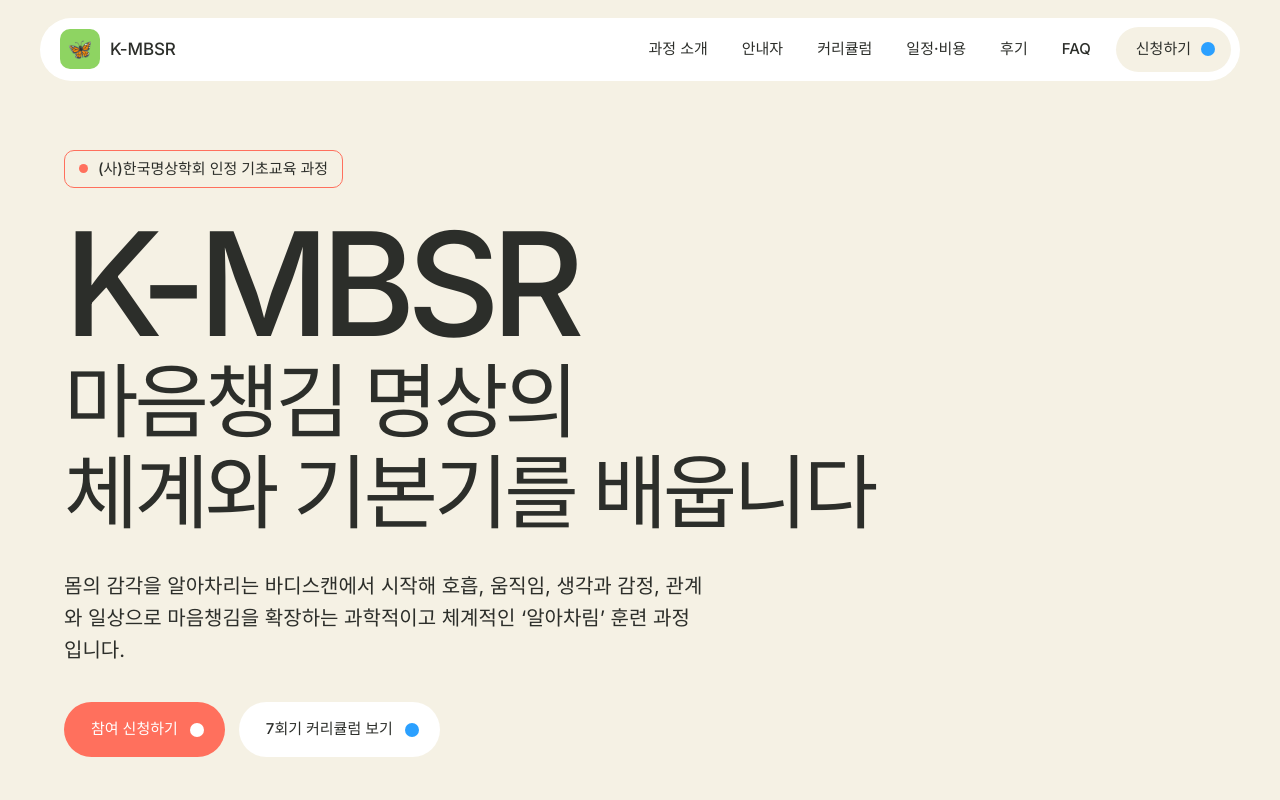
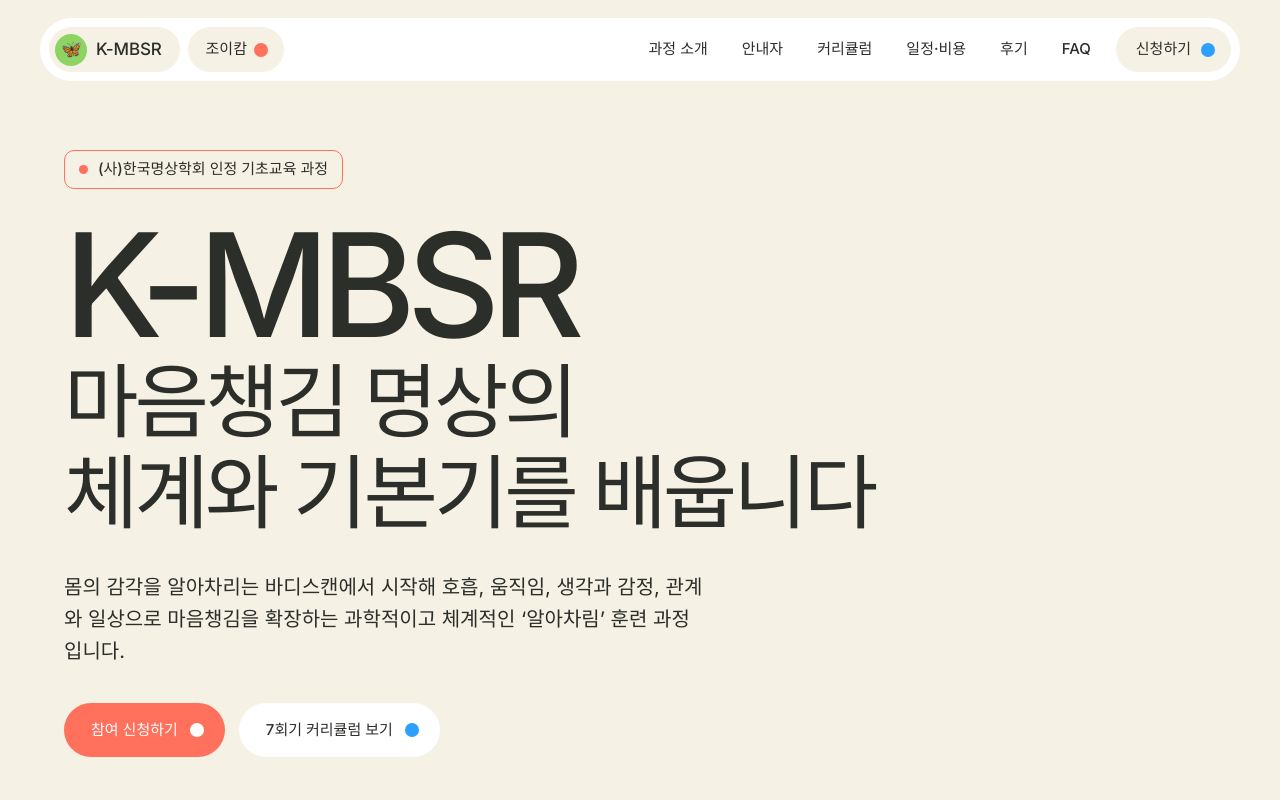
Before and after one commit to saddleppo-hub/mbsr2609, a plain HTML site: page index.html in a window 1280 px wide. Shown: the top 800 px of the page. Drawn offline with Linux system fonts and the light colour scheme.

Commit message:
상단 메뉴바에 조이캄 바로가기 링크 추가 및 브랜드 알약 버튼화
- K-MBSR 브랜드 옆에 조이캄 랜딩 페이지 링크 버튼 추가 (모바일은 햄버거 메뉴에 배치)
- 브랜드를 알약형 버튼으로 변경하고 세 버튼 높이를 45px로 통일

Co-Authored-By: Claude Opus 5 <noreply@anthropic.com>

```diff
--- a/index.html
+++ b/index.html
@@ -87,15 +87,35 @@ a{color:inherit;}
   background:var(--color-pure-white);
   border-radius:var(--radius-full);
   display:flex;align-items:center;gap:8px;
-  padding:9px 9px 9px 20px;
+  padding:9px;
 }
-.brand{display:flex;align-items:center;gap:10px;text-decoration:none;flex-shrink:0;}
+.brand{
+  display:inline-flex;align-items:center;gap:9px;
+  text-decoration:none;flex-shrink:0;
+  background:var(--color-cream-paper);
+  border-radius:var(--radius-full);
+  padding:6px 18px 6px 6px;min-height:45px;
+  transition:background .18s ease;
+}
+.brand:hover{background:var(--color-sandstone);}
 .brand-mark{
-  width:40px;height:40px;border-radius:var(--radius-small);
+  width:32px;height:32px;border-radius:50%;
   background:var(--color-fresh-grass);
-  display:grid;place-items:center;font-size:20px;line-height:1;
+  display:grid;place-items:center;font-size:17px;line-height:1;
 }
 .brand-name{font-size:17px;font-weight:500;letter-spacing:-0.01em;white-space:nowrap;}
+.brand-link{
+  display:inline-flex;align-items:center;gap:7px;
+  flex-shrink:0;
+  background:var(--color-cream-paper);
+  border-radius:var(--radius-full);
+  padding:11px 16px 11px 18px;
+  font-size:var(--text-body-sm);font-weight:500;text-decoration:none;
+  color:var(--color-ink-black);white-space:nowrap;
+  transition:background .18s ease;
+}
+.brand-link:hover{background:var(--color-sandstone);}
+.brand-link .dot{background:var(--color-coral-pop);}
 .nav-links{display:flex;align-items:center;margin-left:auto;}
 .nav-links a{
   font-size:var(--text-body-sm);font-weight:500;text-decoration:none;
@@ -393,6 +413,7 @@ details p{margin:14px 0 0;font-size:17px;line-height:1.6;padding-left:0;}
   .nav-panel a:hover{background:var(--color-cream-paper);}
   .nav{position:relative;}
   .nav-cta{display:none;}
+  .brand-link{display:none;}
   .grid-3{grid-template-columns:repeat(2,1fr);}
   .split,.split--art,.sched{grid-template-columns:1fr;}
   .split--art .art-slot{order:-1;}
@@ -432,6 +453,7 @@ details p{margin:14px 0 0;font-size:17px;line-height:1.6;padding-left:0;}
       <span class="brand-mark" aria-hidden="true">🦋</span>
       <span class="brand-name">K-MBSR</span>
     </a>
+    <a class="brand-link" href="https://saddleppo-hub.github.io/joycalm-landing/" target="_blank" rel="noopener">조이캄 <span class="dot" aria-hidden="true"></span></a>
     <div class="nav-links">
       <a href="#about">과정 소개</a>
       <a href="#teacher">안내자</a>
@@ -451,6 +473,7 @@ details p{margin:14px 0 0;font-size:17px;line-height:1.6;padding-left:0;}
       <a href="#reviews">후기</a>
       <a href="#faq">FAQ</a>
       <a href="#apply">신청하기</a>
+      <a href="https://saddleppo-hub.github.io/joycalm-landing/" target="_blank" rel="noopener">조이캄 바로가기 ↗</a>
     </div>
     <a class="nav-cta" href="#apply">신청하기 <span class="dot" aria-hidden="true"></span></a>
   </nav>
```
